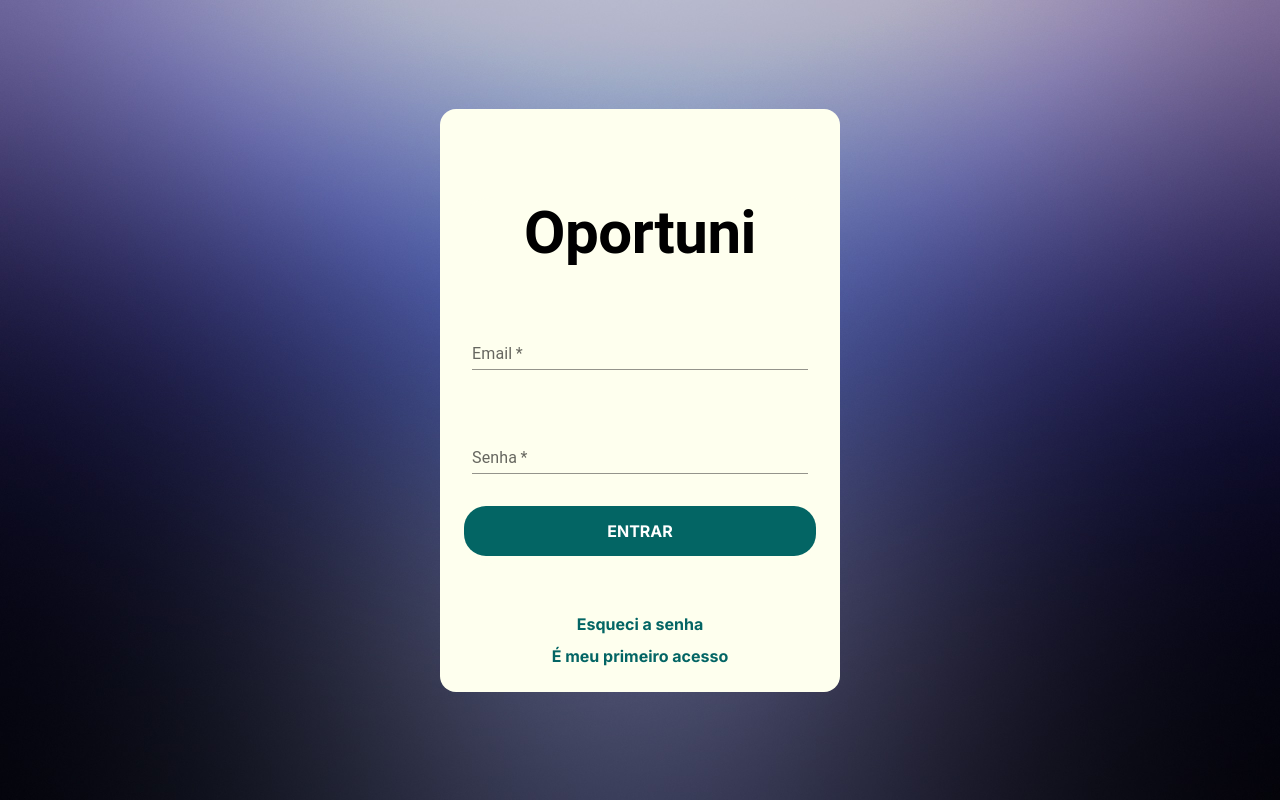
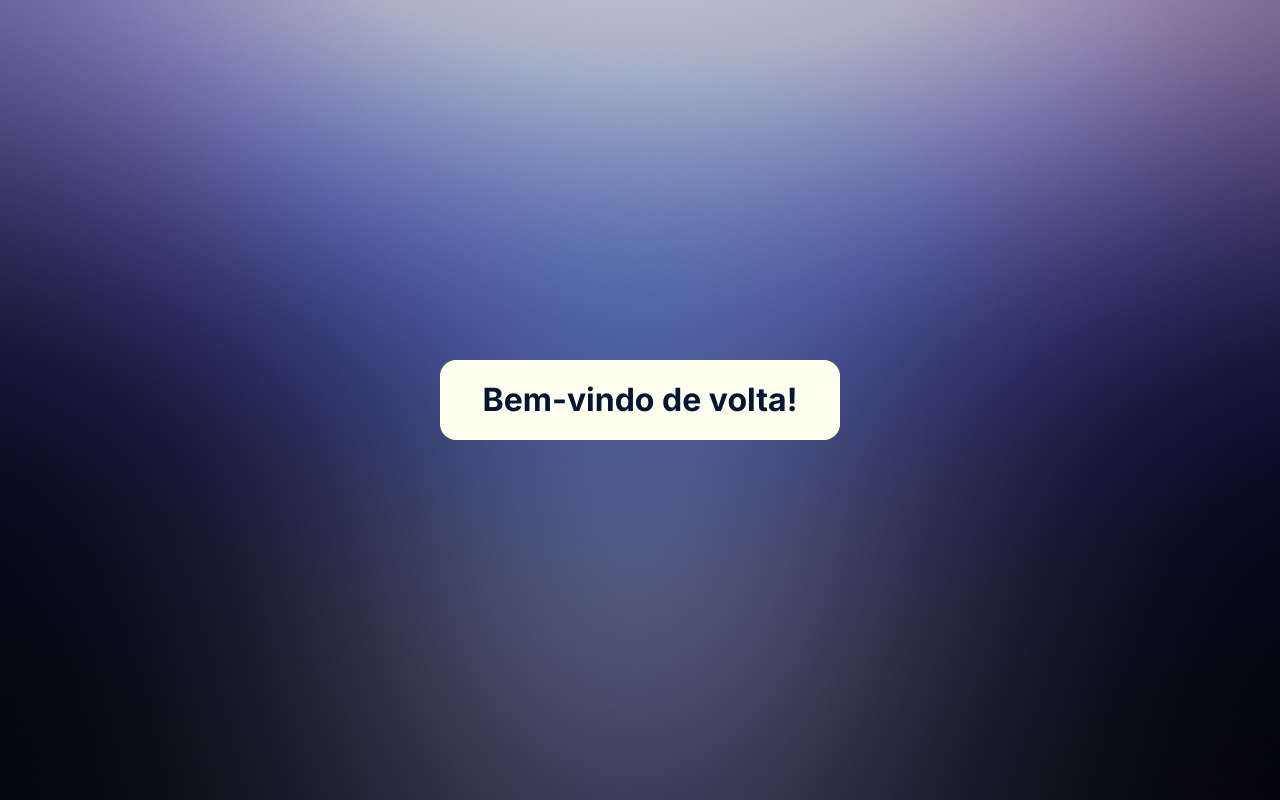
Before and after one commit to luisademelo14/mc656_projeto, a Next.js app in the folder oportuni/: page /password/login in a window 1280 px wide. Built offline with nearby package versions, Linux system fonts and the light colour scheme; sample sign-in values are in the browser's storage.

Commit message:
Singleton para verificação de sessão de usuário

```diff
--- a/oportuni/src/app/pages/home/page.tsx
+++ b/oportuni/src/app/pages/home/page.tsx
@@ -1,10 +1,12 @@
 import Header from '@/src/components/Header';
 import Projects from '@/src/components/ProjectList';
 import { MagnifyingGlassIcon, UsersIcon, UserIcon, ArrowUpIcon } from '@heroicons/react/24/solid';
+import AuthGuard from '@/src/components/AuthGuard';
 
 const Home = async () => {
 
   return (
+    <AuthGuard>
     <div className="flex flex-col min-h-screen w-full bg-[#FEFFF5]">
       {/* Header fixo no topo da página */}
       <Header />
@@ -85,6 +87,7 @@ const Home = async () => {
         </section>
       </main>
     </div>
+    </AuthGuard>
   );
 };
 
--- /dev/null
+++ b/oportuni/src/app/pages/layout.tsx
@@ -0,0 +1,11 @@
+// app/layout.tsx
+import { ReactNode } from "react";
+import AuthGuard from "@/src/components/AuthGuard"; // Import the AuthGuard component
+
+export default function Layout({ children }: { children: ReactNode }) {
+  return (
+    <AuthGuard>
+      <div>{children}</div> {/* All page content will be rendered inside this div */}
+    </AuthGuard>
+  );
+}
--- a/oportuni/src/app/password/login/page.tsx
+++ b/oportuni/src/app/password/login/page.tsx
@@ -1,23 +1,23 @@
+// loginpage.tsx
 "use client";
 import { useState, useEffect } from "react";
 import AuthForm from "../../../components/AuthForm";
 import Link from "next/link";
 import { Box } from "@mui/material";
 import '../recovery/styles.css';
-import { useRouter } from "next/navigation"; // Import useRouter to handle navigation
+import { useRouter } from "next/navigation";
+import UserSession from "@/src/components/UserSession"; // Import the Singleton
 
 const Login: React.FC = () => {
   const [message, setMessage] = useState("");
-  const [isSuccessful, setIsSuccessful] = useState(false);
   const [isSuccess, setIsSuccess] = useState(false);
-  const router = useRouter(); // Initialize useRouter
+  const router = useRouter();
 
   useEffect(() => {
-    // Perform redirection only after successful login
-    if (isSuccess) {
-      router.push("/pages/home"); // Redirect to /home after success
+    if (isSuccess && UserSession.getInstance().isUserAuthenticated()) {
+      router.push("/pages/home");
     }
-  }, [isSuccess, router]); // Dependency array to re-run the effect only when isSuccess changes
+  }, [isSuccess, router]);
 
   const handleLogin = async (data: { email: string; password?: string }) => {
     const res = await fetch("/api/auth/password/login", {
@@ -29,26 +29,28 @@ const Login: React.FC = () => {
     setMessage(result.message);
 
     if (res.status === 200) {
-      setIsSuccessful(true);
-      setIsSuccess(true); // This will trigger the redirect
+      // Persist login status in UserSession
+      UserSession.getInstance().login();
+      setIsSuccess(true);
     } else {
+      UserSession.getInstance().logout(); // Ensure any failed login clears session
       setIsSuccess(false);
     }
   };
 
   return (
     <Box
-      alignItems={'center'}     // Center vertically
-      justifyContent={'center'} // Center horizontally
+      alignItems={'center'}
+      justifyContent={'center'}
       display="flex"
       sx={{
         backgroundImage: 'url(/imagens/fundo.jpg)',
-        backgroundSize: 'cover', // Melhor para imagem de fundo
+        backgroundSize: 'cover',
         backgroundPosition: 'center',
         minHeight: '100vh',
-        width: '100vw', // Garantir que a largura da página seja 100% da tela
-        flexDirection: 'column', // Alinhar os elementos em coluna
-        overflow: 'auto', // Evitar overflow de conteúdo
+        width: '100vw',
+        flexDirection: 'column',
+        overflow: 'auto',
       }}
     >
       <Box
@@ -61,9 +63,9 @@ const Login: React.FC = () => {
         className="default-text bold-text large-text"
         p={2}
       >
-        {isSuccessful ? (
+        {UserSession.getInstance().isUserAuthenticated() ? (
           <Box display="flex" justifyContent="center" alignItems="center">
-            <p>Bem-vindo!</p>
+            <p>Bem-vindo de volta!</p>
           </Box>
         ) : (
           <Box className="default-text">
--- /dev/null
+++ b/oportuni/src/components/AuthGuard.tsx
@@ -0,0 +1,31 @@
+// components/AuthGuard.tsx
+"use client";
+import { useEffect, useState } from "react";
+import { useRouter } from "next/navigation";
+import UserSession from "@/src/components/UserSession";
+
+interface AuthGuardProps {
+  children: React.ReactNode;
+}
+
+const AuthGuard: React.FC<AuthGuardProps> = ({ children }) => {
+  const router = useRouter();
+  const [isAuthenticated, setIsAuthenticated] = useState(false);
+
+  useEffect(() => {
+    // Check if the user is authenticated from UserSession
+    const session = UserSession.getInstance();
+    const authStatus = session.isUserAuthenticated();
+    setIsAuthenticated(authStatus);
+
+    // Redirect to login if not authenticated
+    if (!authStatus) {
+      router.push("/password/login");
+    }
+  }, [router]);
+
+  // Render children if authenticated; otherwise, redirecting will occur
+  return <>{isAuthenticated && children}</>;
+};
+
+export default AuthGuard;
--- a/oportuni/src/components/Header.tsx
+++ b/oportuni/src/components/Header.tsx
@@ -1,7 +1,8 @@
 "use client";
 import Link from 'next/link';
-import { usePathname } from 'next/navigation';
-import { HomeIcon, MagnifyingGlassIcon, UserGroupIcon, UserIcon } from '@heroicons/react/24/solid';
+import { usePathname, useRouter } from 'next/navigation';
+import { HomeIcon, MagnifyingGlassIcon, UserGroupIcon, UserIcon, ArrowRightStartOnRectangleIcon } from '@heroicons/react/24/solid';
+import UserSession from '@/src/components/UserSession'; // Import your UserSession singleton
 
 const links = [
   { href: '/pages/home', label: 'Início', Icon: HomeIcon },
@@ -12,12 +13,18 @@ const links = [
 
 const Header = () => {
   const pathname = usePathname();
+  const router = useRouter(); // For navigation after logout
 
   const getLinkClass = (page: string) =>
     `text-lg font-medium transition duration-300 ease-in-out ${pathname === page ? 'text-[#FFCE6D]' : 'text-[#FEFFF5] hover:text-[#FFCE6D]'}`;
 
   const getIconClass = (page: string) =>
     `h-5 w-5 transition duration-300 ease-in-out ${pathname === page ? 'text-[#FFCE6D]' : 'text-[#FEFFF5]'}`;
+
+  const handleLogout = () => {
+    UserSession.getInstance().logout(); // Clear the session
+    router.push('/password/login'); // Redirect to the login page
+  };
 
   return (
     <header className="fixed top-0 left-0 right-0 h-16 bg-[#033649] shadow-md z-50 flex items-center justify-between px-4 flex-wrap">
@@ -34,7 +41,15 @@ const Header = () => {
           ))}
         </div>
       </nav>
-      <div className="w-20"></div>
+      <div className="flex items-center space-x-4">
+        <button
+          onClick={handleLogout}
+          className="flex items-center space-x-2 text-[#FEFFF5] hover:text-[#FFCE6D] transition duration-300 ease-in-out"
+        >
+          <ArrowRightStartOnRectangleIcon className="h-5 w-5" />
+          <span className="text-lg">Sair</span>
+        </button>
+      </div>
     </header>
   );
 };
--- /dev/null
+++ b/oportuni/src/components/UserSession.tsx
@@ -0,0 +1,33 @@
+// components/UserSession.ts
+class UserSession {
+    private static instance: UserSession;
+    private isAuthenticated: boolean;
+
+    private constructor() {
+      // Check localStorage for previous authentication status
+      this.isAuthenticated = localStorage.getItem("isAuthenticated") === "true";
+    }
+
+    static getInstance(): UserSession {
+      if (!UserSession.instance) {
+        UserSession.instance = new UserSession();
+      }
+      return UserSession.instance;
+    }
+
+    login() {
+      this.isAuthenticated = true;
+      localStorage.setItem("isAuthenticated", "true"); // Persist login status
+    }
+
+    logout() {
+      this.isAuthenticated = false;
+      localStorage.removeItem("isAuthenticated"); // Clear login status
+    }
+
+    isUserAuthenticated(): boolean {
+      return this.isAuthenticated;
+    }
+  }
+
+  export default UserSession;
```
